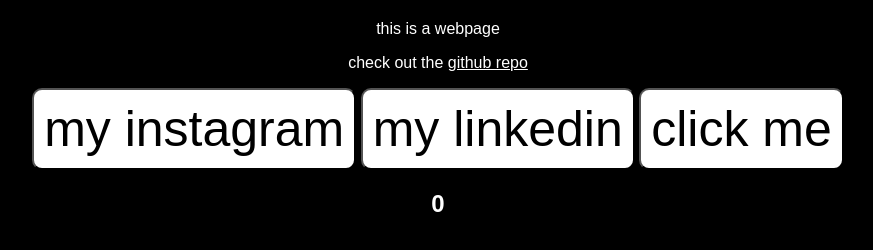
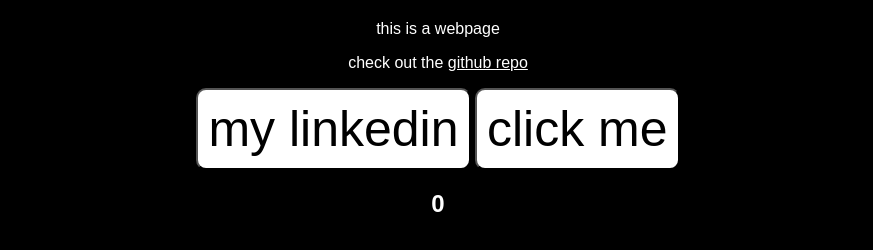
Before and after one commit to RLeary04/leary-landing, a plain HTML site: page index.html in a window 1280 px wide. Shown: the part 60-310 px from the top of the page, without its empty margins (202-1075 px from the left). Drawn offline with Linux system fonts and the light colour scheme.

Commit message:
Updated Buttons

```diff
--- a/index.html
+++ b/index.html
@@ -15,8 +15,6 @@
         this is a webpage
     </p>
     <p>check out the <a href="https://github.com/RLeary04/leary-landing">github repo</a></p>
-
-    <button type="button" onclick="redirectToLink('https://www.instagram.com/r.leary04/')">my instagram</button>
 
     <button type="button" onclick="redirectToLink('https://www.linkedin.com/in/ryan-leary-9601302a5/')">my linkedin</button>
 
--- a/script.js
+++ b/script.js
@@ -21,10 +21,6 @@
             document.body.appendChild(holyMoly);
         }
 
-        function redirectToLink(url) {
-            // Change the location of the current window to the specified URL
-            window.location.href = url;
-        }
     });
 
 });
```
